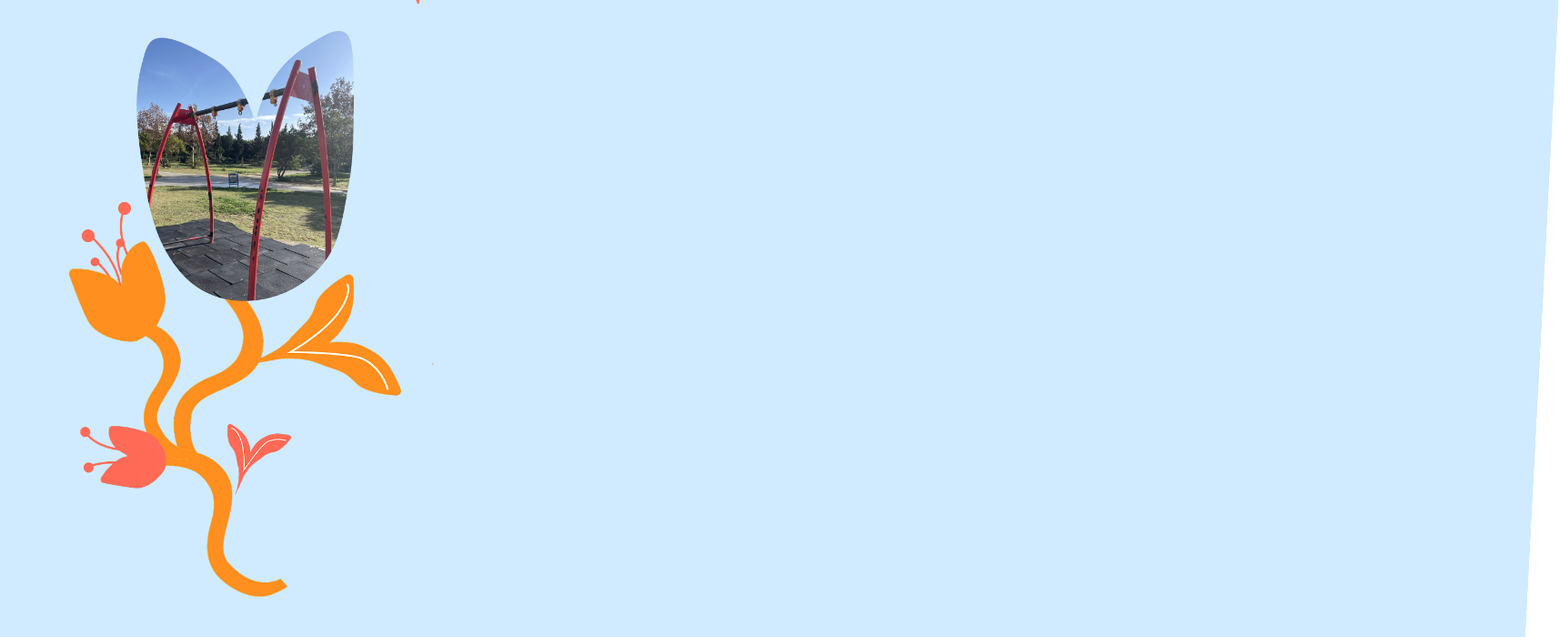
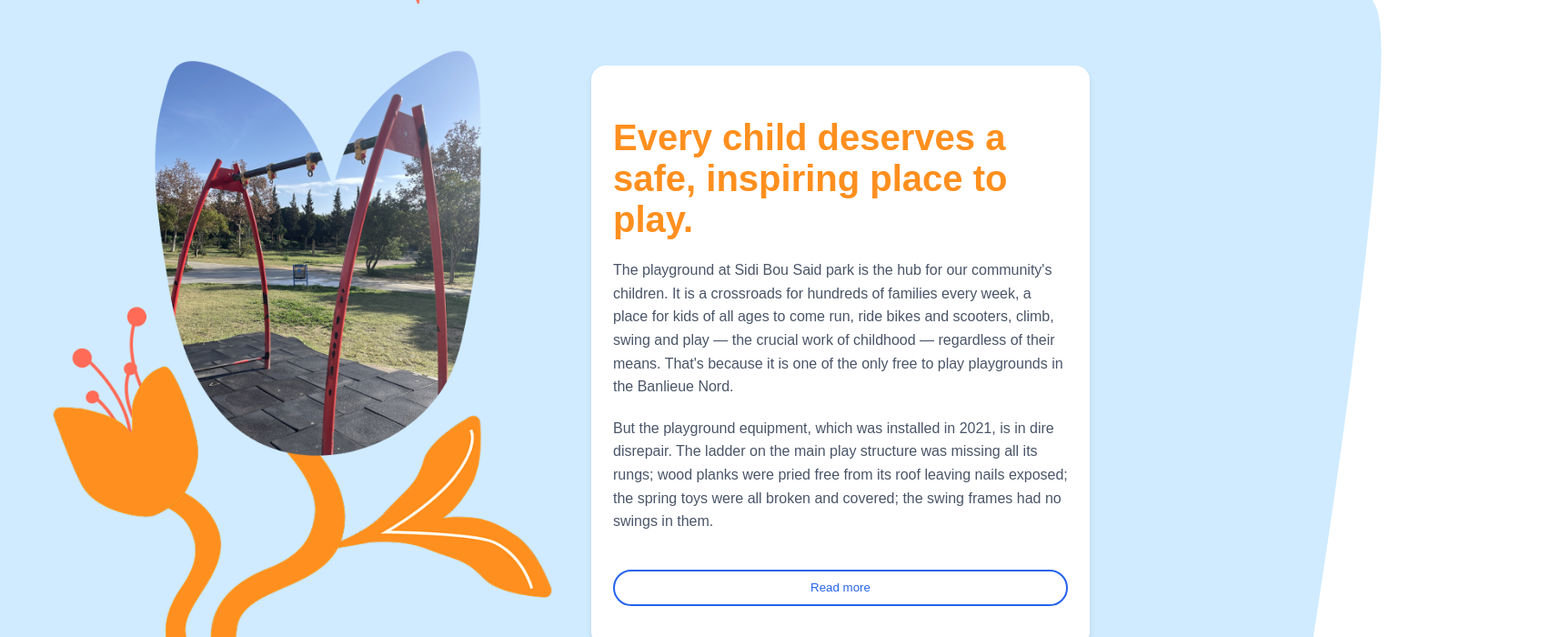
Before and after one commit to jitterygiraffe/laab, a React (Create React App) app in the folder laab/: page / in a window 1280 px wide. Shown: the part 860-1560 px from the top of the page at 91% size, 1715 px wide, since content can reach past the window. Built offline with nearby package versions, Linux system fonts and the light colour scheme; a web font is replaced by a local one.

Commit message:
added our story section items

```diff
--- a/laab/src/OurStory.js
+++ b/laab/src/OurStory.js
@@ -1,6 +1,8 @@
 import React from 'react';
 import ourStoryFlower from './images/flower_.png';
 import blueBar from './images/blue_bg.svg';
+import OurStoryCard from './ourStoryCard';
+import blueDots from './images/blue_dots.png';
 
 
 function OurStory() {
@@ -15,6 +17,14 @@ function OurStory() {
                 <img className="blueBar" src={blueBar} alt=""/>
               </div>
 
+              <div>
+                <OurStoryCard/>
+              </div>
+
+                <div >
+                <img className="blueDots" src={blueDots} alt=""/>
+              </div>
+
       </>
     );
   }
--- a/laab/src/index.css
+++ b/laab/src/index.css
@@ -144,10 +144,10 @@ left: 720px;
   position: absolute;
   top: 790px;
   width: 1781.97px;
-height: 1300px;
+height: 1080px;
 transform: rotate(3.002deg);
 flex-shrink: 0;
-left: -100px;
+left: -200px;
 }
 
 .flowerPic {
@@ -287,8 +287,16 @@ justify-content: center;
 .ourStoryFlower {
   position: absolute;
   top: 850px;
-  width: 500px;
+  width: 750px;
   height: auto;
-  margin-left: 50px;
+  margin-left: 20px;
 
 }
+
+.blueDots {
+  position: absolute;
+  top: 1600px;
+  left: 1100px;
+  width: 250px;
+  height: auto;
+}
--- /dev/null
+++ b/laab/src/ourStoryCard.css
@@ -0,0 +1,47 @@
+#our-story-card {
+    position: absolute;
+    top: 900px;
+    left: 650px;
+  width: 500px;
+  margin: 2rem auto;
+  background-color: #fff;
+  border-radius: 1rem;
+  box-shadow: 0 4px 6px rgba(0, 0, 0, 0.1);
+  padding: 1.5rem;
+  font-family: sans-serif;
+}
+
+.card-title {
+  font-size: 40px;
+  font-weight: 600;
+  color: #FF8F1E;
+  margin-bottom: 1rem;
+}
+
+.card-text {
+    margin-top: 20px;
+  color: #4a5568;
+  margin-bottom: 20px;
+  line-height: 1.6;
+}
+
+.read-more-button {
+ padding: 0.5rem 1.25rem;
+  width: 100%;
+  border-radius: 40px;
+  cursor: pointer;
+  height: 40px;
+  margin-top: 20px;
+  margin-bottom: 20px;
+background-color: #fff;
+ border: 2px solid #2563eb;
+ color:#2563eb;
+  transition: background-color 0.3s ease, color 0.3s ease, border 0.3s ease;
+}
+
+.read-more-button:hover {
+background-color: #2563eb;
+  border: none;
+  color: white;
+
+}
--- a/laab/src/ourStoryCard.js
+++ b/laab/src/ourStoryCard.js
@@ -0,0 +1,28 @@
+import React from 'react';
+import './ourStoryCard.css';
+
+const OurStoryCard = () => {
+  return (
+    <div id="our-story-card">
+      <h2 className="card-title">
+        Every child deserves a safe, inspiring place to play.
+      </h2>
+      <p className="card-text">
+        The playground at Sidi Bou Said park is the hub for our community's children.
+        It is a crossroads for hundreds of families every week, a place for kids of all
+        ages to come run, ride bikes and scooters, climb, swing and play — the crucial
+        work of childhood — regardless of their means. That's because it is one of the
+        only free to play playgrounds in the Banlieue Nord.
+      </p>
+      <p className="card-text">
+        But the playground equipment, which was installed in 2021, is in dire disrepair.
+        The ladder on the main play structure was missing all its rungs; wood planks were
+        pried free from its roof leaving nails exposed; the spring toys were all broken
+        and covered; the swing frames had no swings in them.
+      </p>
+      <button className="read-more-button">Read more</button>
+    </div>
+  );
+};
+
+export default OurStoryCard;
```
